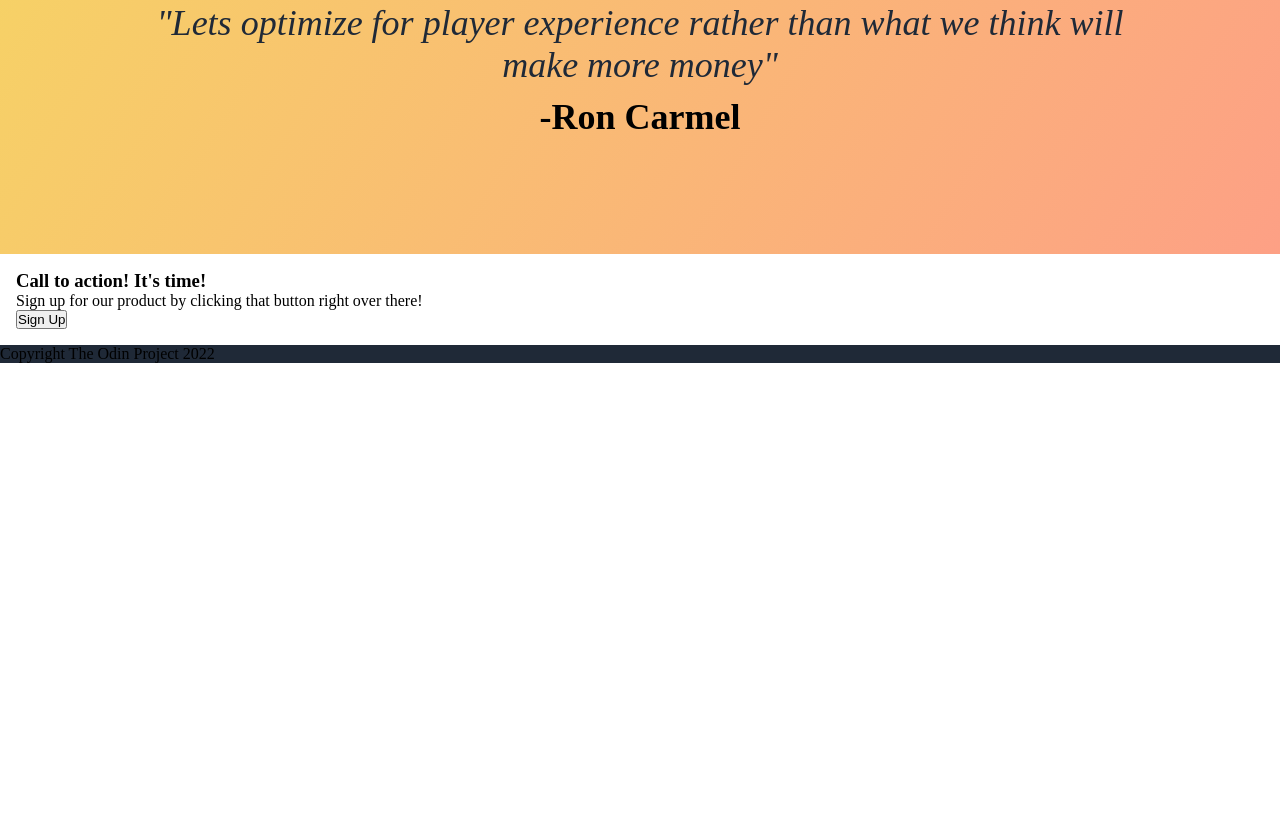
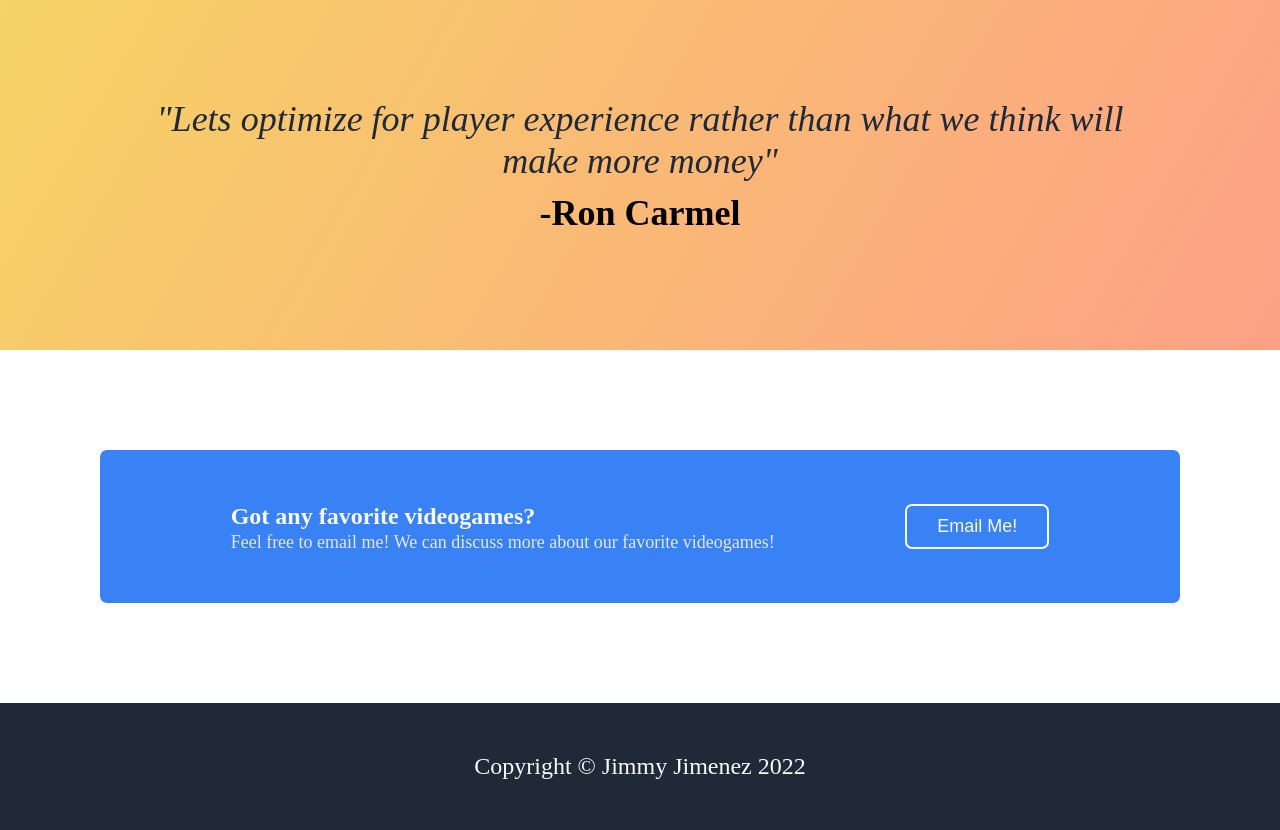
Before and after one commit to JimmyJimenez2400/Landing-Page, a plain HTML site: page index.html in a window 1280 px wide. Shown: the part 1093-1923 px from the top of the page. Before the commit the page ends 1456 px from the top, so only its background shows below. Drawn offline with Linux system fonts and the light colour scheme.

Commit message:
Add final sections to landing page
Finish section4 and footer. Made font and styling changes to those
respected sections. Completed for now. Updates will come in the future

```diff
--- a/index.html
+++ b/index.html
@@ -86,21 +86,24 @@
     </div>
 
     <div id="section4">
+        <div class="container">
             <div class="section4-text">
                 <h3 class="section4-text-title">
-                Call to action! It's time!
+                    Got any favorite videogames?
                 </h3>
                 <p class="section4-text-subheading">
-                Sign up for our product by clicking that button right over there!
+                    Feel free to email me! We can discuss more about our favorite videogames!
                 </p>
             </div>
             <div class="section4-button">
-            <button class="section4-signup" type="button">Sign Up</button>
+                <button class="section4-signup" type="button">Email Me!</button>
             </div>
         </div>
 
-    <div class="footer">
-        <p class="footer-copyright">Copyright The Odin Project 2022</p>
+    </div>
+
+    <div id="footer">
+        <p class="footer-copyright">Copyright &copy; Jimmy Jimenez 2022</p>
     </div>
 
 </body>
--- a/styling/style.css
+++ b/styling/style.css
@@ -11,7 +11,7 @@ body {
     font-family: 'Times New Roman', Times, serif;
 }
 
-#navbar, .footer, #section1 {
+#navbar, #footer, #section1 {
     background-color: #1F2937;
 }
 
@@ -79,6 +79,8 @@ body {
     height: 100%;
     padding-left: 100px;
     padding-right: 100px;
+    padding-top: 1em;
+    padding-bottom: 5em;
 
 }
 
@@ -216,5 +218,68 @@ body {
 /* Section 4 */
 
 #section4 {
-    padding: 1em;
+    padding: 100px;
 }
+
+#section4 .container {
+    padding: 50px 0;
+    display: flex;
+    justify-content: space-evenly;
+    align-items: center;
+    background-color: #3882F6;
+    border-radius: 7px;
+}
+
+.section4-text {
+    display: flex;
+    flex-direction: column;
+    justify-content: center;
+}
+
+.section4-text-title {
+    font-size: 24px;
+    font-weight: bold;
+    color: #F9FAF8;
+    line-height: 32px;
+}
+
+.section4-text-subheading  {
+    font-size: 18px;
+    color: #E5E7EB;
+}
+
+.section4-button {
+    display: flex;
+    justify-content: center;
+    align-items: center;
+}
+
+.section4-signup {
+    font-size: 18px;
+    cursor: pointer;
+    background-color: #3882F6;
+    color: #F9FAF8;
+    padding: 10px 30px;
+    border-radius: 7px;
+    border: 2px solid;
+}
+
+.section4-signup:hover {
+    background-color: black;
+    color: white;
+}
+
+/* Footer */
+
+#footer {
+    display: flex;
+    justify-content: center;
+    align-items: center;
+    padding: 50px;
+}
+
+.footer-copyright {
+    font-size: 24px;
+    text-align: center;
+    color: #F9FAF8;
+}
```
Lines whose indentation alone changed are shown as unchanged.
